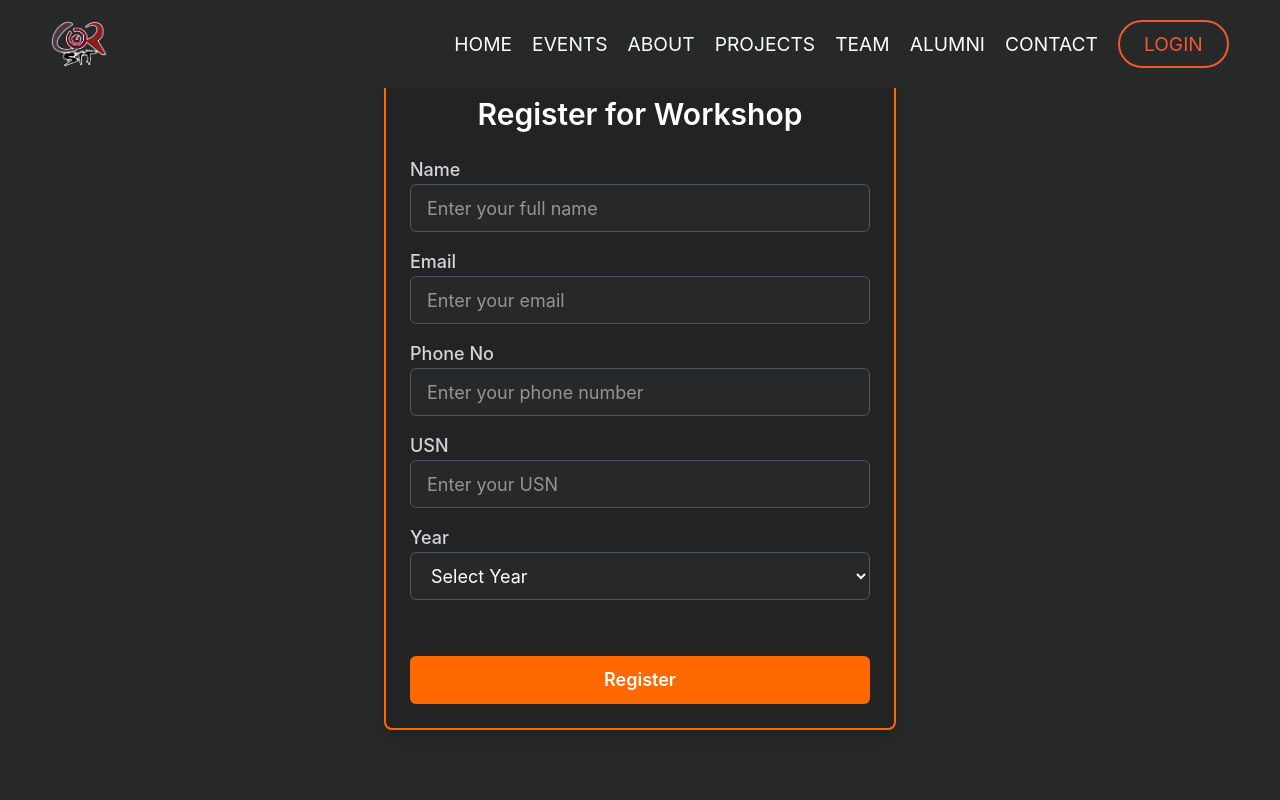
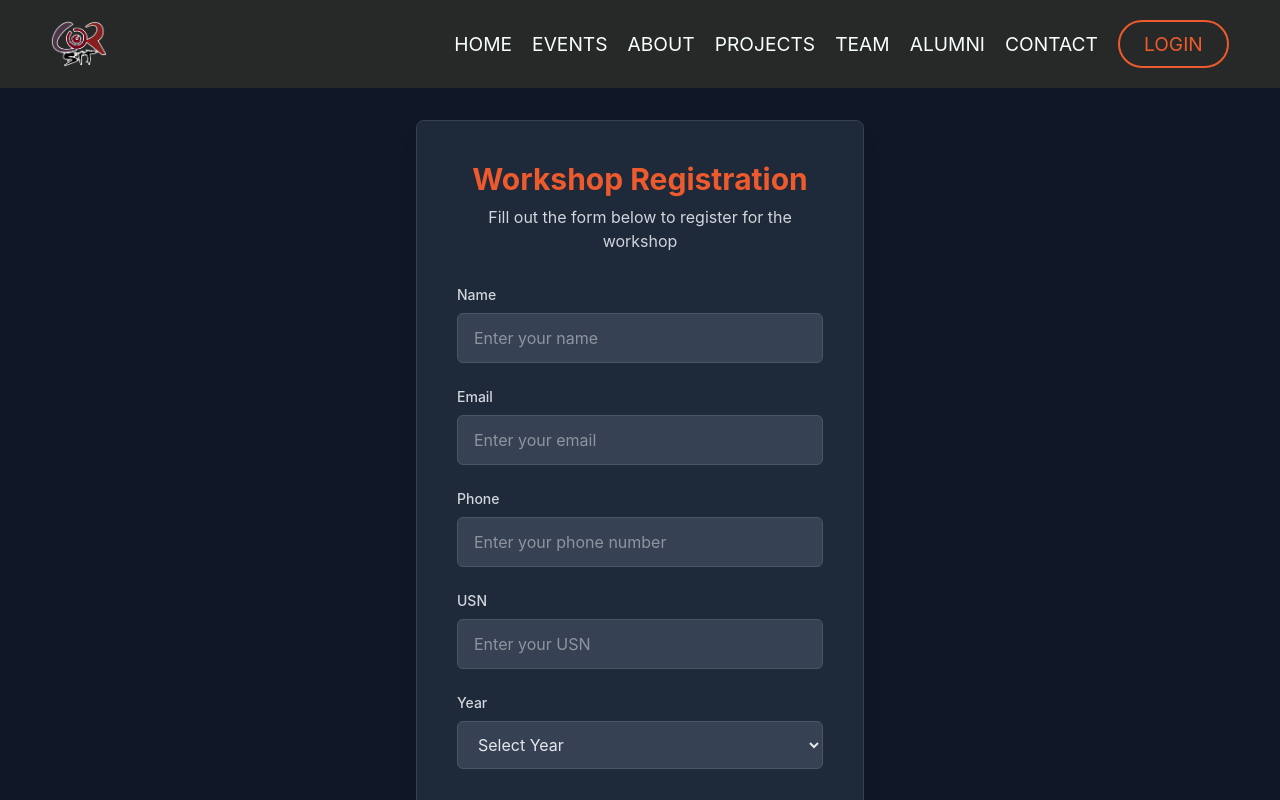
Before and after one commit to Dhruva-D/Corsit, a React (Vite) app in the folder client/: page /register in a window 1280 px wide. Shown: the top 800 px of the page. Built offline with nearby package versions, Linux system fonts and the light colour scheme.

Commit message:
fixed all end points

```diff
--- a/client/package.json
+++ b/client/package.json
@@ -29,6 +29,7 @@
     "react-icons": "^5.5.0",
     "react-router-dom": "^7.1.5",
     "react-simple-typewriter": "^5.0.1",
+    "react-spinners": "^0.17.0",
     "xlsx": "^0.18.5"
   },
   "devDependencies": {
--- a/client/src/components/Home/Home.jsx
+++ b/client/src/components/Home/Home.jsx
@@ -42,30 +42,45 @@ const Home = () => {
                 title: 'RoboCor',
                 description: 'The ultimate battleground for innovation, where robots clash and creativity thrives!',
                 location: '📍 SIT Campus',
+                status: 'closed'
               },
               {
-                date: 'Coming Soon',
+                date: '10 May 2025',
                 title: 'Robotics Workshop',
                 description: 'Learn the basics of robotics and automation in this hands-on workshop.',
                 location: '📍 Workshop Hall',
+                status: 'open'
               },
               {
                 date: 'Coming Soon',
                 title: 'RoboExpo',
                 description: 'A showcase of cutting-edge robotics, AI, and automation innovations.',
                 location: '📍 Birla Auditorium',
+                status: 'closed'
               },
             ].map((event, index) => (
-              <div key={index} className="relative h-[380px] w-full rounded-xl p-10 bg-gradient-to-br from-[#1a1a1a] to-[#222222] shadow-lg hover:shadow-2xl transition-all duration-300 hover:scale-[1.05] border-4 border-[#ed5a2d40] flex flex-col items-center text-center justify-center backdrop-blur-md bg-opacity-80">
+              <div key={index} className="relative h-[400px] w-full rounded-xl p-10 bg-gradient-to-br from-[#1a1a1a] to-[#222222] shadow-lg hover:shadow-2xl transition-all duration-300 hover:scale-[1.05] border-4 border-[#ed5a2d40] flex flex-col items-center text-center justify-center backdrop-blur-md bg-opacity-80">
                 <h3 className="text-4xl font-extrabold text-white mb-4">{event.title}</h3>
                 <p className="text-gray-300 text-lg">{event.description}</p>
                 <p className="text-[#ed5a2d] text-sm font-semibold tracking-widest mt-4">{event.date}</p>
                 <p className="text-gray-400 text-sm">{event.location}</p>
-                <NavLink to="/register" onClick={() => window.scrollTo(0, 0)}>
-                  <button className="mt-6 bg-gradient-to-r from-[#ed5a2d] to-orange-500 hover:from-orange-500 hover:to-[#ed5a2d] text-white font-bold py-2 px-6 rounded-full shadow-md transition-all duration-300 hover:scale-110">
-                    Register Now
-                  </button>
-                </NavLink>
+
+                {event.status === 'open' ? (
+                  <NavLink to="/register" onClick={() => window.scrollTo(0, 0)}>
+                    <button className="mt-6 bg-gradient-to-r from-[#ed5a2d] to-orange-500 hover:from-orange-500 hover:to-[#ed5a2d] text-white font-bold py-2 px-6 rounded-full shadow-md transition-all duration-300 hover:scale-110">
+                      Register Now
+                    </button>
+                  </NavLink>
+                ) : (
+                  <div className="mt-6 bg-gray-700 text-gray-300 font-bold py-2 px-6 rounded-full shadow-md">
+                    <span className="flex items-center">
+                      <svg className="w-4 h-4 mr-2" fill="none" stroke="currentColor" viewBox="0 0 24 24" xmlns="http://www.w3.org/2000/svg">
+                        <path strokeLinecap="round" strokeLinejoin="round" strokeWidth="2" d="M12 15v2m-6 4h12a2 2 0 002-2v-6a2 2 0 00-2-2H6a2 2 0 00-2 2v6a2 2 0 002 2zm10-10V7a4 4 0 00-8 0v4h8z"></path>
+                      </svg>
+                      Registration Closed
+                    </span>
+                  </div>
+                )}
               </div>
             ))}
           </div>
--- a/client/src/components/Login/Login.jsx
+++ b/client/src/components/Login/Login.jsx
@@ -43,7 +43,7 @@ const Login = () => {
         <div className="card-wrapper h-[600px] w-[350px] md:min-w-[500px] mt-20">
           <div className="card-content flex items-center justify-center text-lg bg-gray-800 p-8 rounded-lg shadow-md border border-gray-700">
             <form onSubmit={handleSubmit} className="flex flex-col items-center justify-center px-12 space-y-8 w-full max-w-lg">
-              <h1 className="text-4xl font-bold mb-20 text-[#ed5a2d]">SIGN IN</h1>
+              <h1 className="text-4xl font-bold mb-20 text-[#ed5a2d]">LOGIN</h1>
               {error && <p className="text-red-500 text-center bg-red-500/10 p-3 rounded-lg w-full">{error}</p>}
               <div className="w-full">
                 <label className="block text-2xl font-medium mb-3 text-gray-300">Email</label>
--- a/client/src/components/Register/Register.jsx
+++ b/client/src/components/Register/Register.jsx
@@ -1,6 +1,6 @@
 import React, { useState } from 'react';
 import axios from 'axios';
-import config from '../../config';
+import { ClipLoader } from 'react-spinners';
 
 const Register = () => {
   const [formData, setFormData] = useState({
@@ -8,147 +8,221 @@ const Register = () => {
     email: '',
     phone: '',
     usn: '',
-    year: ''
+    year: '',
   });
-  const [error, setError] = useState('');
-  const [success, setSuccess] = useState('');
-  const [loading, setLoading] = useState(false);
+
+  const [errors, setErrors] = useState({});
+  const [successMessage, setSuccessMessage] = useState('');
+  const [isLoading, setIsLoading] = useState(false);
 
   const handleChange = (e) => {
-    setFormData({ ...formData, [e.target.name]: e.target.value });
-    setError('');
+    const { name, value } = e.target;
+    setFormData({ ...formData, [name]: value });
+    // Clear error for this field when user starts typing
+    if (errors[name]) {
+      setErrors({ ...errors, [name]: '' });
+    }
+  };
+
+  const validateForm = () => {
+    const newErrors = {};
+    let isValid = true;
+
+    // Simple validation - check if fields are empty
+    if (!formData.name.trim()) {
+      newErrors.name = 'Name is required';
+      isValid = false;
+    }
+
+    if (!formData.email.trim()) {
+      newErrors.email = 'Email is required';
+      isValid = false;
+    } else if (!/\S+@\S+\.\S+/.test(formData.email)) {
+      newErrors.email = 'Email is invalid';
+      isValid = false;
+    }
+
+    if (!formData.phone.trim()) {
+      newErrors.phone = 'Phone is required';
+      isValid = false;
+    } else if (!/^\d{10}$/.test(formData.phone)) {
+      newErrors.phone = 'Phone should be 10 digits';
+      isValid = false;
+    }
+
+    if (!formData.usn.trim()) {
+      newErrors.usn = 'USN is required';
+      isValid = false;
+    }
+
+    if (!formData.year.trim()) {
+      newErrors.year = 'Year is required';
+      isValid = false;
+    }
+
+    setErrors(newErrors);
+    return isValid;
   };
 
   const handleSubmit = async (e) => {
     e.preventDefault();
-    setError('');
-    setSuccess('');
-    setLoading(true);
 
-    // Validate form
-    if (!formData.name || !formData.email || !formData.phone || !formData.usn || !formData.year) {
-      setError('All fields are required');
-      setLoading(false);
-      return;
-    }
+    if (validateForm()) {
+      setIsLoading(true);
+      setSuccessMessage('');
 
       try {
-      const response = await axios.post(`${config.apiBaseUrl}/workshop-register`, formData);
-      setSuccess(response.data.message || 'Registration successful!');
-      // Clear form
+        const response = await axios.post('http://localhost:3001/workshop-register', formData);
+        setSuccessMessage(response.data.message || 'Registration successful!');
+        // Reset form after successful submission
         setFormData({
           name: '',
           email: '',
           phone: '',
           usn: '',
-        year: ''
+          year: '',
         });
-    } catch (err) {
-      setError(err.response?.data?.message || 'Registration failed');
+      } catch (error) {
+        setErrors({
+          submit: error.response?.data?.message || 'Registration failed. Please try again.',
+        });
       } finally {
-      setLoading(false);
+        setIsLoading(false);
+      }
     }
   };
 
   return (
-    <div className="flex justify-center items-center min-h-screen bg-[#272928]">
-      <div className="w-full max-w-lg bg-[#232323] border-2 border-orange-500 shadow-lg rounded-lg p-6">
-        <h1 className="text-3xl font-semibold text-white mb-6 text-center">Register for Workshop</h1>
+    <div className="min-h-screen bg-gray-900 flex items-center justify-center px-4 py-30 sm:px-6 lg:px-8">
+      <div className="max-w-md w-full bg-gray-800 shadow-xl rounded-lg p-8 sm:p-10 border border-gray-700">
+        <div className="text-center mb-8">
+          <h2 className="text-3xl font-bold text-[#ed5a2d]">Workshop Registration</h2>
+          <p className="mt-2 text-gray-300">Fill out the form below to register for the workshop</p>
+        </div>
 
-        {error && (
-          <div className="mb-4 p-3 bg-red-500/10 border border-red-500 rounded-lg">
-            <p className="text-red-500 text-center">{error}</p>
+        {errors.submit && (
+          <div className="mb-6 p-4 bg-red-500/10 border border-red-500 rounded-md">
+            <p className="text-red-500 text-center">{errors.submit}</p>
           </div>
         )}
 
-        {success && (
-          <div className="mb-4 p-3 bg-green-500/10 border border-green-500 rounded-lg">
-            <p className="text-green-500 text-center">{success}</p>
+        {successMessage && (
+          <div className="mb-6 p-4 bg-green-500/10 border border-green-500 rounded-md">
+            <p className="text-green-500 text-center">{successMessage}</p>
           </div>
         )}
 
-        <form onSubmit={handleSubmit} className="flex flex-col space-y-4">
+        <form onSubmit={handleSubmit} className="space-y-6">
           <div>
-            <label className="block text-lg font-medium text-gray-300">Name</label>
+            <label htmlFor="name" className="block text-gray-300 text-sm font-medium mb-2">
+              Name
+            </label>
             <input
               type="text"
+              id="name"
               name="name"
               value={formData.name}
               onChange={handleChange}
-              className="w-full h-12 px-4 text-lg border border-gray-600 text-white rounded-md focus:outline-none focus:ring-2 focus:ring-orange-500 bg-[#272928]"
-              placeholder="Enter your full name"
+              className={`w-full px-4 py-3 rounded-md bg-gray-700 text-gray-200 border ${
+                errors.name ? 'border-red-500' : 'border-gray-600'
+              } focus:outline-none focus:ring-2 focus:ring-orange-500 focus:border-transparent`}
+              placeholder="Enter your name"
             />
+            {errors.name && <p className="mt-1 text-sm text-red-500">{errors.name}</p>}
           </div>
 
           <div>
-            <label className="block text-lg font-medium text-gray-300">Email</label>
+            <label htmlFor="email" className="block text-gray-300 text-sm font-medium mb-2">
+              Email
+            </label>
             <input
               type="email"
+              id="email"
               name="email"
               value={formData.email}
               onChange={handleChange}
-              className="w-full h-12 px-4 text-lg border border-gray-600 text-white rounded-md focus:outline-none focus:ring-2 focus:ring-orange-500 bg-[#272928]"
+              className={`w-full px-4 py-3 rounded-md bg-gray-700 text-gray-200 border ${
+                errors.email ? 'border-red-500' : 'border-gray-600'
+              } focus:outline-none focus:ring-2 focus:ring-orange-500 focus:border-transparent`}
               placeholder="Enter your email"
             />
+            {errors.email && <p className="mt-1 text-sm text-red-500">{errors.email}</p>}
           </div>
 
           <div>
-            <label className="block text-lg font-medium text-gray-300">Phone No</label>
+            <label htmlFor="phone" className="block text-gray-300 text-sm font-medium mb-2">
+              Phone
+            </label>
             <input
-              type="tel"
+              type="text"
+              id="phone"
               name="phone"
               value={formData.phone}
               onChange={handleChange}
-              className="w-full h-12 px-4 text-lg border border-gray-600 text-white rounded-md focus:outline-none focus:ring-2 focus:ring-orange-500 bg-[#272928]"
+              className={`w-full px-4 py-3 rounded-md bg-gray-700 text-gray-200 border ${
+                errors.phone ? 'border-red-500' : 'border-gray-600'
+              } focus:outline-none focus:ring-2 focus:ring-orange-500 focus:border-transparent`}
               placeholder="Enter your phone number"
             />
+            {errors.phone && <p className="mt-1 text-sm text-red-500">{errors.phone}</p>}
           </div>
 
           <div>
-            <label className="block text-lg font-medium text-gray-300">USN</label>
+            <label htmlFor="usn" className="block text-gray-300 text-sm font-medium mb-2">
+              USN
+            </label>
             <input
               type="text"
+              id="usn"
               name="usn"
               value={formData.usn}
               onChange={handleChange}
-              className="w-full h-12 px-4 text-lg border border-gray-600 text-white rounded-md focus:outline-none focus:ring-2 focus:ring-orange-500 bg-[#272928]"
+              className={`w-full px-4 py-3 rounded-md bg-gray-700 text-gray-200 border ${
+                errors.usn ? 'border-red-500' : 'border-gray-600'
+              } focus:outline-none focus:ring-2 focus:ring-orange-500 focus:border-transparent`}
               placeholder="Enter your USN"
             />
+            {errors.usn && <p className="mt-1 text-sm text-red-500">{errors.usn}</p>}
           </div>
 
           <div>
-            <label className="block text-lg font-medium text-gray-300">Year</label>
+            <label htmlFor="year" className="block text-gray-300 text-sm font-medium mb-2">
+              Year
+            </label>
             <select
+              id="year"
               name="year"
               value={formData.year}
               onChange={handleChange}
-              className="w-full h-12 px-4 text-lg border border-gray-600 bg-[#272928] text-white rounded-md focus:outline-none focus:ring-2 focus:ring-orange-500"
+              className={`w-full px-4 py-3 rounded-md bg-gray-700 text-gray-200 border ${
+                errors.year ? 'border-red-500' : 'border-gray-600'
+              } focus:outline-none focus:ring-2 focus:ring-orange-500 focus:border-transparent`}
             >
               <option value="">Select Year</option>
-              <option value="1">First Year</option>
-              <option value="2">Second Year</option>
-              <option value="3">Third Year</option>
-              <option value="4">Fourth Year</option>
+              <option value="1">1st Year</option>
+              <option value="2">2nd Year</option>
+              <option value="3">3rd Year</option>
+              <option value="4">4th Year</option>
             </select>
+            {errors.year && <p className="mt-1 text-sm text-red-500">{errors.year}</p>}
           </div>
 
+          <div className="flex justify-center pt-4">
             <button
               type="submit"
-            disabled={loading}
-            className={`w-full mt-10 h-12 bg-orange-500 text-white text-lg font-semibold rounded-md cursor-pointer transition duration-300 hover:bg-orange-600 disabled:opacity-50 disabled:cursor-not-allowed flex items-center justify-center`}
+              disabled={isLoading}
+              className="px-8 py-3 rounded-full bg-[#ed5a2d] hover:bg-[#d54a1d] text-white font-semibold transition-all duration-300 focus:outline-none focus:ring-2 focus:ring-orange-400 focus:ring-opacity-50 disabled:opacity-70 w-full sm:w-auto flex items-center justify-center"
             >
-            {loading ? (
+              {isLoading ? (
                 <>
-                <svg className="animate-spin -ml-1 mr-3 h-5 w-5 text-white" xmlns="http://www.w3.org/2000/svg" fill="none" viewBox="0 0 24 24">
-                  <circle className="opacity-25" cx="12" cy="12" r="10" stroke="currentColor" strokeWidth="4"></circle>
-                  <path className="opacity-75" fill="currentColor" d="M4 12a8 8 0 018-8V0C5.373 0 0 5.373 0 12h4zm2 5.291A7.962 7.962 0 014 12H0c0 3.042 1.135 5.824 3 7.938l3-2.647z"></path>
-                </svg>
-                Registering...
+                  <ClipLoader size={20} color={"#ffffff"} loading={true} className="mr-2" />
+                  Submitting...
                 </>
               ) : (
-              'Register'
+                'Register Now'
               )}
             </button>
+          </div>
         </form>
       </div>
     </div>
```
Also changed, not shown: 2 other files (tests, documents, lock files or other folders). Lines whose indentation alone changed are shown as unchanged.
